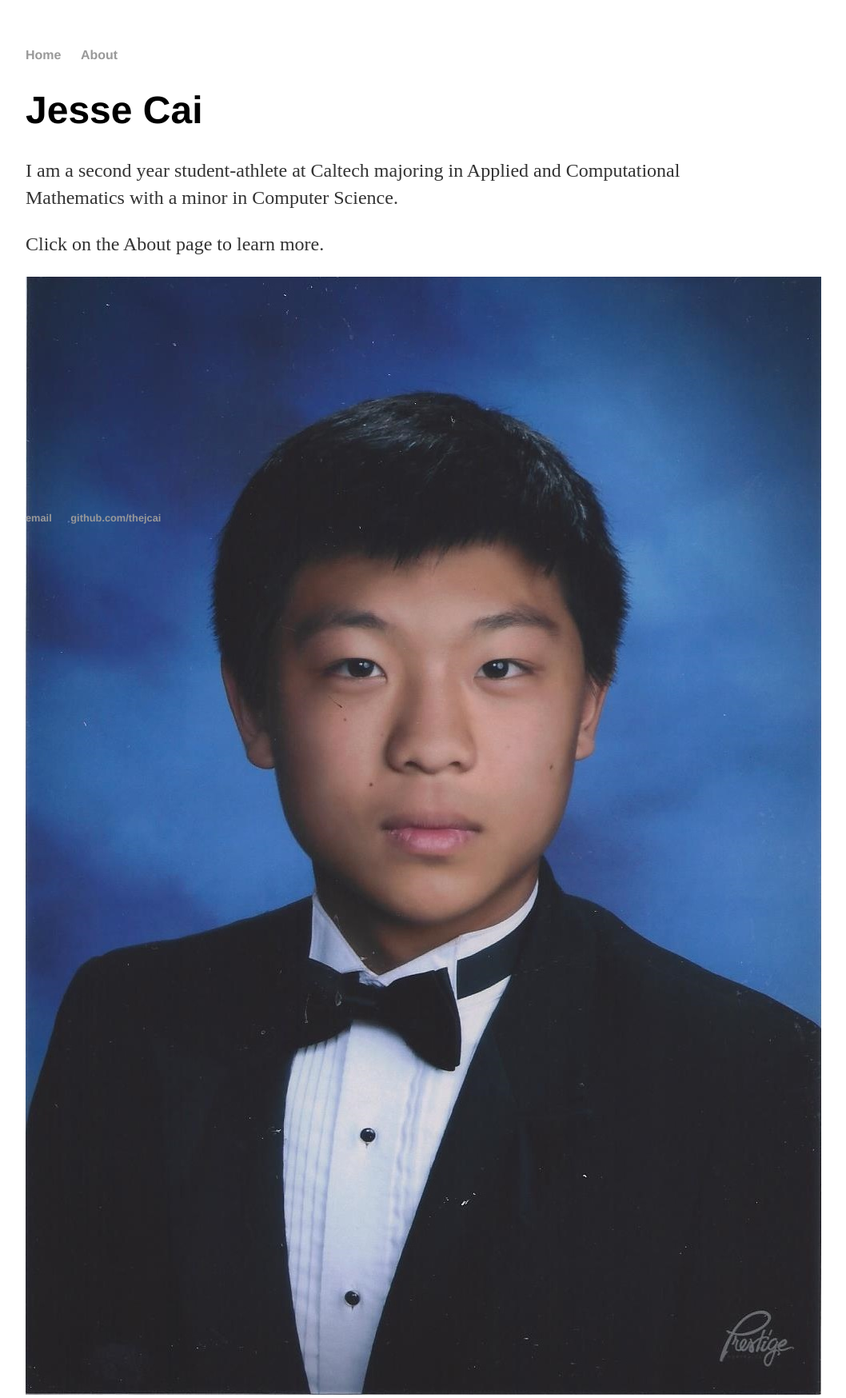
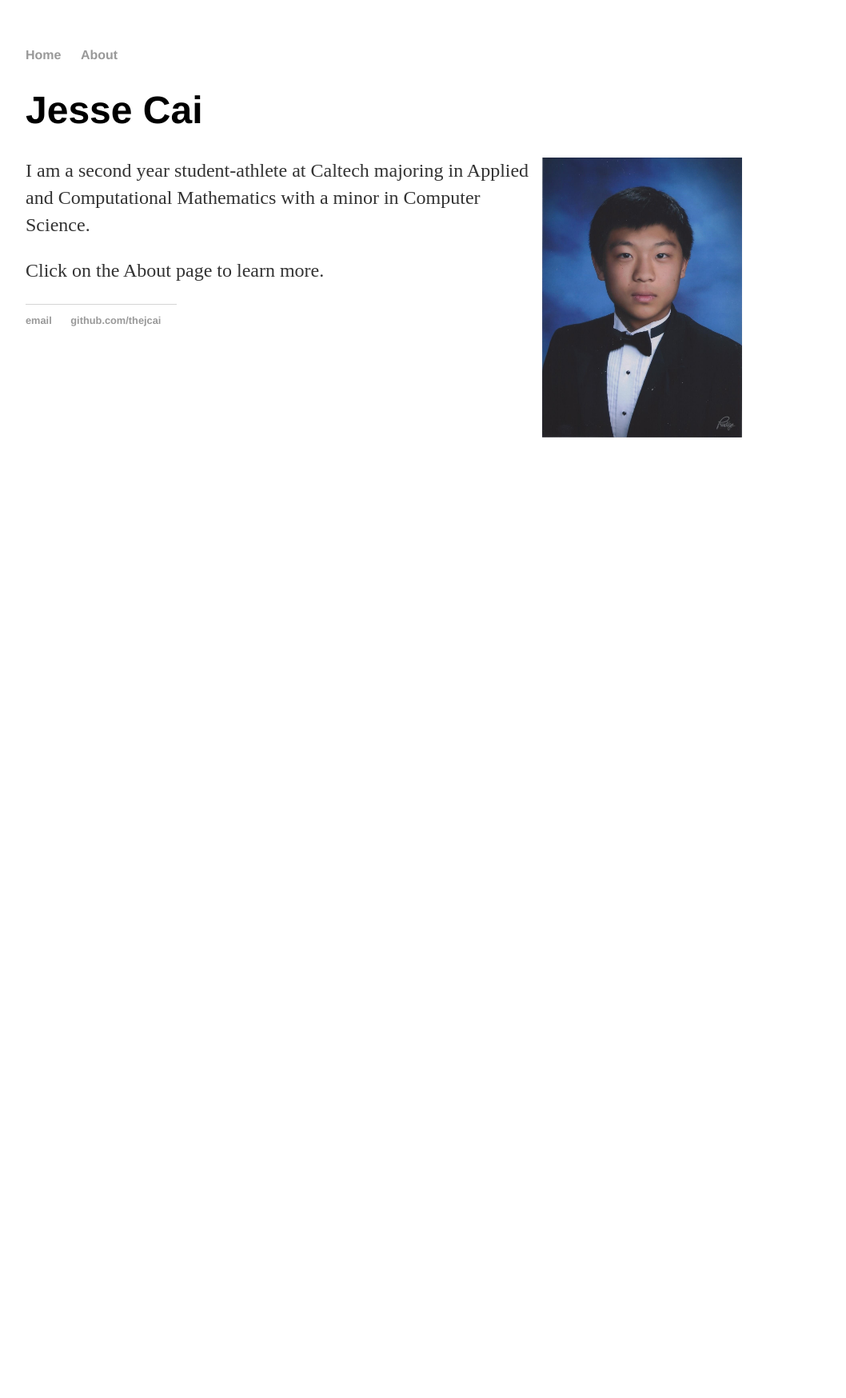
Before and after one commit to thejcai/thejcai.github.io, a Jekyll site: the page built from index.md, in a window 1280 px wide. Shown: the whole page at 80% size, without its empty margins (160-1218 px from the left). Built offline with Jekyll 4.4.1, drawn with Linux system fonts in a browser that asks for light colours; after the commit the page ends 900 px from its top, so only the background shows below that.

Commit message:
fix stylinghome

```diff
--- a/_layouts/home.html
+++ b/_layouts/home.html
@@ -16,12 +16,12 @@
 
 		<h1> Jesse Cai </h1>
 
+		<div class="photo" id="floated">
+			<img src="images/image.jpg" alt="Jesse Headshot" id="face" style="width:250px;height:350px; float=right">
+		</div>
+
 		<p> I am a second year student-athlete at Caltech majoring in Applied and Computational Mathematics with a minor in Computer Science. </p>
 		<p> Click on the About page to learn more. </p>
-
-		<div id='mypic' class='photo'>
-			<img src="images/image.jpg" alt="jesse photo">
-		</div>
 
 		</div>
 
--- a/css/main.css
+++ b/css/main.css
@@ -29,6 +29,9 @@ p {
     color: #333;
 }
 footer {
+    position: absolute;
+    margin: auto;
+    height: auto;
     border-top: 1px solid #d5d5d5;
     font-size: .8em;
 }
@@ -42,8 +45,6 @@ ul.posts li {
     list-style: none;
 }
 
-.photo {
-    text-align: right;
-    width: 200px;
-    height: 280px;
+#floated {
+    float: right;
 }
```
